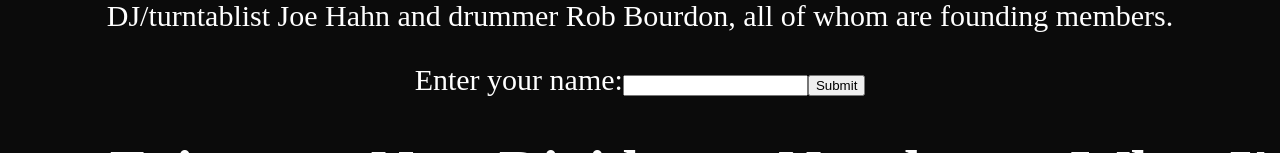
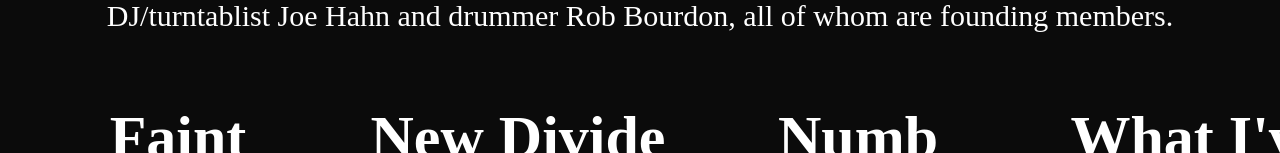
Before and after one commit to SampurnaC/react_music_app, a React (Create React App) app: page / in a window 1280 px wide. Shown: the part 392-545 px from the top of the page. Built offline with nearby package versions, Linux system fonts and the light colour scheme; a web font is replaced by a local one.

Commit message:
removed name form

```diff
--- a/src/components/Artist.js
+++ b/src/components/Artist.js
@@ -1,11 +1,6 @@
-import React, { useState } from 'react';
+import React from 'react';
 
 const Artist = ({ genres }) => {
-  const [name, setName] = useState('');
-  const handleSubmit = (event) => {
-    event.preventDefault();
-    alert(`${name}`);
-  };
   return (
     <div>
     <div className="artist">
@@ -18,15 +13,6 @@
         lead guitarist Brad Delson, bassist Dave Farrell, DJ/turntablist Joe
         Hahn and drummer Rob Bourdon, all of whom are founding members.
       </p>
-      <form onSubmit={handleSubmit}>
-        <label>Enter your name:</label>
-        <input
-          type="text"
-          value={name}
-          onChange={(e) => setName(e.target.value)}
-        />
-        <input type="submit" />
-      </form>
     </div>
   );
 };
```
